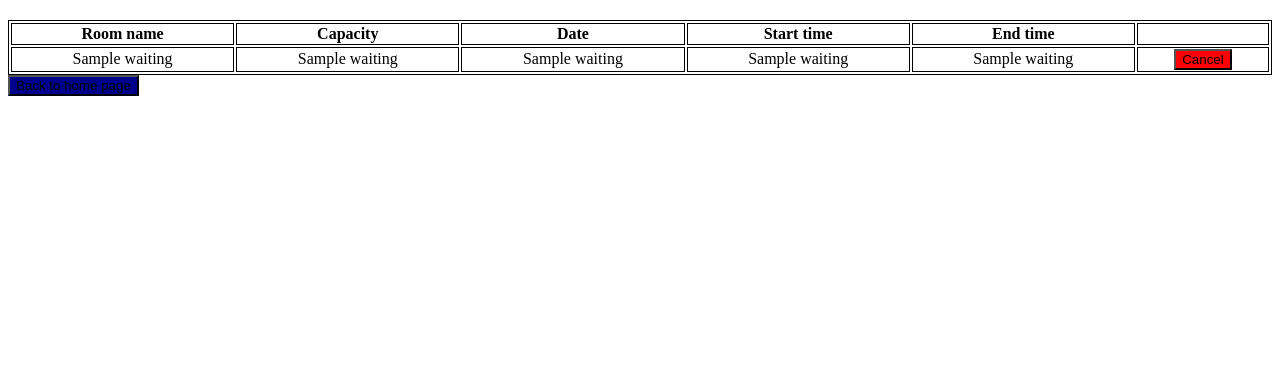
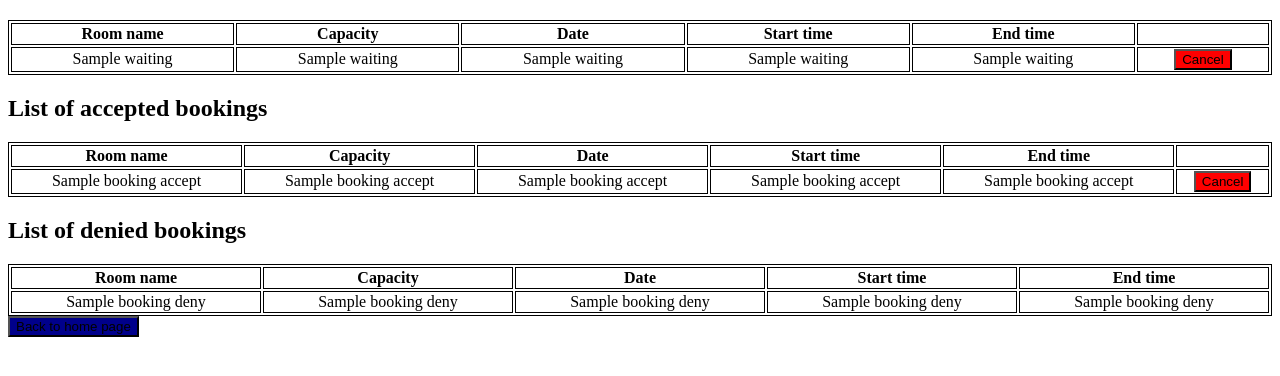
Before and after one commit to HuyTran7801/RoomReservation, a Flask app: template template/successful_book.html in a window 1280 px wide. Shown: the top 376 px of the page. Run offline with Flask 3, Linux system fonts and the light colour scheme; the template is opened without the code that fills it: most values are stand-ins (such as "Sample title", 1, 10 or a date in 2020).

Commit message:
merge branch

```diff
--- a/app.py
+++ b/app.py
@@ -113,24 +113,16 @@ def room_info():
         # Booking here
         # update time and insert into reservation
         if click.startswith("book-"):
-            # print('go')
             available_times = search_room_service.show_available_times(room_id, date)
 
             _, start_time, end_time = click.split('-')
-            # session['start_time'] = start_time
-            # session['end_time'] = end_time
             time_service = TimeService()
             response = time_service.show_time_detail(date, start_time, end_time)
-            # print('ID ',response[0])
             session['time_id'] = response[0]
 
             # Add new waiting list
             room_id = session.get('room_id')
             time_id = session.get('time_id')
-            # print('Time ID ', time_id)
-            # print('Date ', date)
-            # print('start ', start_time)
-            # print('end ', end_time)
             waiting_service = WaitingService()
             if waiting_service.check_exist_waiting_list(user_id, room_id, time_id):
                 waiting_service.add_to_waiting_list(user_id, room_id, time_id)
@@ -141,14 +133,11 @@ def room_info():
             session['user_id'] = user_id
             return redirect(url_for('home'))
         elif click == 'date':
-            # print('Date ', date)
             available_times = search_room_service.show_available_times(room_id, date)
-            # print(type(date))
             session['user_id'] = user_id
             return render_template('room_info.html', day=date, name=name, capacity=capacity, available_times=available_times)
         elif click == 'waiting list':
             session['user_id'] = user_id
-            print('ID ', user_id)
             return redirect(url_for('successful_book'))
     return render_template('room_info.html')
 
@@ -158,17 +147,24 @@ def successful_book():
     waiting_service = WaitingService()
     waiting_list = waiting_service.show_all_waiting_list(user_id)
     click = request.form.get('click')
+    reservation_service = ReservationService()
+    booking_accept = reservation_service.get_user_reservations(user_id)
+    booking_deny = waiting_service.show_booking_deny_list(user_id)
 
     if request.method == 'GET':
-        return render_template('successful_book.html', messages='Waiting list to be accepted', waiting_list=waiting_list)
+        return render_template('successful_book.html', messages='Waiting list to be accepted', waiting_list=waiting_list,
+                               booking_accept=booking_accept,booking_deny=booking_deny)
     if request.method == 'POST':
         if click.startswith("cancel-"):
-            # print('ID wait ', waiting_id)
             session['user_id'] = user_id
             _, waiting_id = click.split('-')
             waiting_service.delete_from_waiting_list(waiting_id)
-            waiting_list_update = waiting_service.show_all_waiting_list(user_id)
-            return render_template('successful_book.html', messages='Waiting list to be accepted', waiting_list=waiting_list_update)
+            return redirect(url_for('successful_book'))
+        elif click.startswith("delete-"):
+            session['user_id'] = user_id
+            _, reservation_id = click.split('-')
+            reservation_service.deleteReservation(reservation_id)
+            return redirect(url_for('successful_book'))
         elif click == 'back':
             session['user_id'] = user_id
             print('ID user ', user_id)
@@ -182,26 +178,21 @@ def manageReservation():
     waiting_list = waiting_service.show_all_waiting_list_total()
     reservation_service = ReservationService()
     reservations = reservation_service.get_all_reservations()
+    rejectReservation = waiting_service.get_all_deny_list()
     if request.method == 'GET':
-        return render_template('manageReservation.html', list=waiting_list, bookings=reservations)
+        return render_template('manageReservation.html', list=waiting_list, bookings=reservations, rejectReservation=rejectReservation)
     if request.method == 'POST':
         if click.startswith("accept-"):
             _, waiting_id, user_id, room_id, time_id = click.split('-')
-            # print('user id ', user_id)
-            # print('room id ', room_id)
-            # print('time id ', time_id)
-            # Add to reservation, delete from waiting list
             book_service = BookService()
             book_service.add_new_reservation(user_id, room_id, time_id)
-
             waiting_service.delete_same_from_waiting_list(room_id, time_id)
             waiting_service.delete_from_waiting_list(waiting_id)
             return redirect(url_for('manageReservation'))
         elif click.startswith("reject-"):
             # delete from waiting list
             _, waiting_id = click.split('-')
-            waiting_service.delete_from_waiting_list(waiting_id)
-            waiting_list_update = waiting_service.show_all_waiting_list_total()
+            waiting_service.reject_waiting_list(waiting_id)
             return redirect(url_for('manageReservation'))
         elif click.startswith("delete-"):
             _, reservation_id = click.split('-')
--- a/controller/reservation_service.py
+++ b/controller/reservation_service.py
@@ -11,3 +11,5 @@ class ReservationService:
         return self.__reservation_dao.delete_late_reservations()
     def deleteReservation(self, id):
         return self.__reservation_dao.delete_reservation(id)
+    def get_user_reservations(self, user_id):
+        return self.__reservation_dao.get_user_reservations(user_id)
--- a/controller/waiting_service.py
+++ b/controller/waiting_service.py
@@ -24,3 +24,9 @@ class WaitingService:
 
     def delete_same_from_waiting_list(self, room_id, time_id):
         self.__waiting_dao.delete_same_waiting_list(room_id, time_id)
+    def show_booking_deny_list(self, user_id):
+        return self.__waiting_dao.get_booking_deny_list(user_id)
+    def reject_waiting_list(self, id):
+        self.__waiting_dao.reject_waiting_list(id)
+    def get_all_deny_list(self):
+        return self.__waiting_dao.get_all_deny_list()
--- a/template/successful_book.html
+++ b/template/successful_book.html
@@ -50,6 +50,52 @@
             </tr>
             {% endfor %}
         </table>
+
+        <h2>List of accepted bookings</h2>
+        <table>
+            <tr>
+                <th>Room name</th>
+                <th>Capacity</th>
+                <th>Date</th>
+                <th>Start time</th>
+                <th>End time</th>
+                <th></th>
+            </tr>
+            {% for i in booking_accept: %}
+            <tr>
+                <td>{{i[1]}}</td>
+                <td>{{i[2]}}</td>
+                <td>{{i[3]}}</td>
+                <td>{{i[4]}}</td>
+                <td>{{i[5]}}</td>
+                <td>
+                    <button id="cancel" type="submit" name="click" value="delete-{{i[0]}}" style="display: inline;">
+                        Cancel
+                    </button>
+            </tr>
+            {% endfor %}
+        </table>
+        <h2>List of denied bookings</h2>
+        <table>
+            <tr>
+                <th>Room name</th>
+                <th>Capacity</th>
+                <th>Date</th>
+                <th>Start time</th>
+                <th>End time</th>
+            </tr>
+            {% for i in booking_deny: %}
+            <tr>
+                <td>{{i[1]}}</td>
+                <td>{{i[2]}}</td>
+                <td>{{i[3]}}</td>
+                <td>{{i[4]}}</td>
+                <td>{{i[5]}}</td>
+            </tr>
+            {% endfor %}
+        </table>
+
+
         <button id="back" type="submit" name="click" value="back">
             Back to home page
         </button>
```
Also changed, not shown: DAO/reservation_DAO.py (+7 -0 lines), DAO/waiting_DAO.py (+24 -3 lines), template/manageReservation.html (+30 -2 lines).
